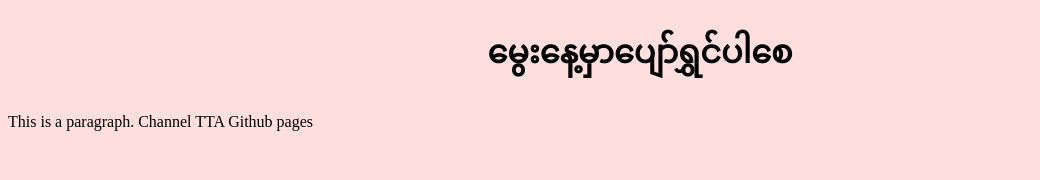
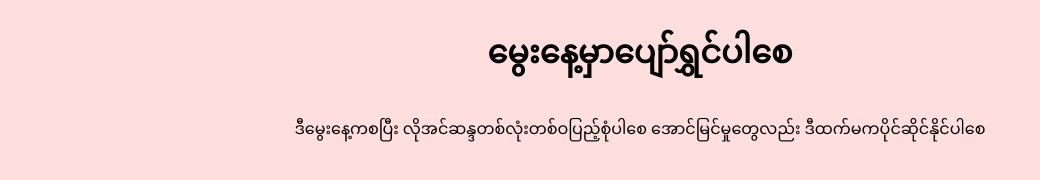
Before and after one commit to thantoeaungat/happy, a plain HTML site: page index.html in a window 1280 px wide. Shown: the whole page, without its empty margins (0-1040 px from the left). Drawn offline with Linux system fonts and the light colour scheme.

Commit message:
Update index.html

```diff
--- a/index.html
+++ b/index.html
@@ -4,7 +4,7 @@
 <body>
 
 <center><h1>မွေးနေ့မှာပျော်ရွှင်ပါစေ</h1></center>
-<p>This is a paragraph. Channel TTA Github pages</p>
+<center><p>ဒီမွေးနေ့ကစပြီး လိုအင်ဆန္ဒတစ်လုံးတစ်ဝပြည့်စုံပါစေ အောင်မြင်မှုတွေလည်း ဒီထက်မကပိုင်ဆိုင်နိုင်ပါစေ</p></center>
 
 
 <style>
```
